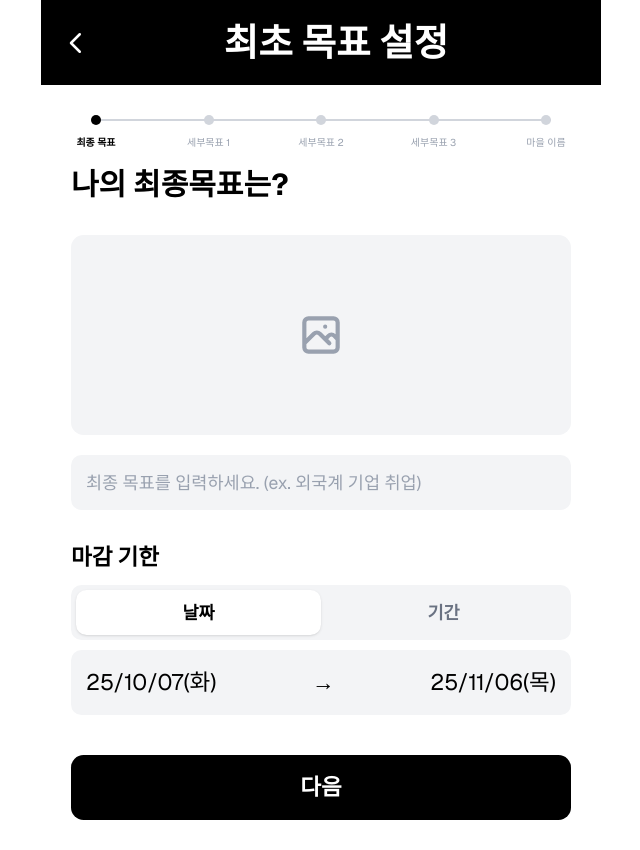
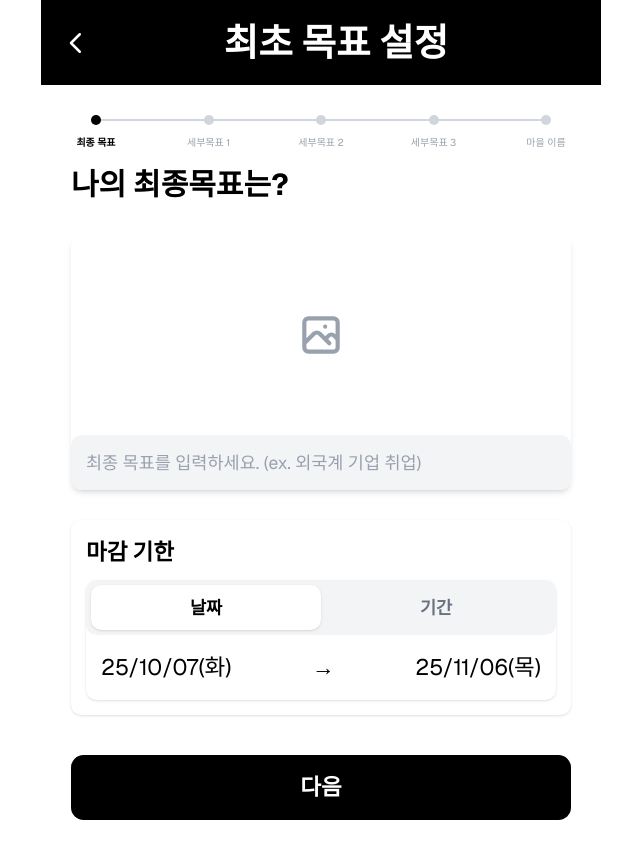
Before and after one commit to Won-Life/TODOJI-Web, a Next.js app: page /goal-setting in a window 1280 px wide. Shown: the whole page, without its empty margins (319-959 px from the left). Built offline with nearby package versions, Linux system fonts and the light colour scheme.

Commit message:
💄 Update final goal, deadline layout and styling on goal-setting page

```diff
--- a/src/app/goal-setting/page.tsx
+++ b/src/app/goal-setting/page.tsx
@@ -148,7 +148,8 @@ const FinalGoalStep = () => {
   return (
     <>
       <h2 className="text-2xl font-bold mb-6">나의 최종목표는?</h2>
-      <div className="w-full h-40 bg-gray-100 rounded-lg flex items-center justify-center mb-4">
+    <div className="flex-col bg-white shadow-md rounded-md mb-6">
+      <div className="w-full h-40 rounded-md  flex items-center justify-center">
         <svg xmlns="http://www.w3.org/2000/svg" className="h-10 w-10 text-gray-400" fill="none" viewBox="0 0 24 24" stroke="currentColor">
             <path strokeLinecap="round" strokeLinejoin="round" strokeWidth={2} d="M4 16l4.586-4.586a2 2 0 012.828 0L16 16m-2-2l1.586-1.586a2 2 0 012.828 0L20 14m-6-6h.01M6 20h12a2 2 0 002-2V6a2 2 0 00-2-2H6a2 2 0 00-2 2v12a2 2 0 002 2z" />
         </svg>
@@ -156,11 +157,16 @@ const FinalGoalStep = () => {
       <input
         type="text"
         placeholder="최종 목표를 입력하세요. (ex. 외국계 기업 취업)"
-        className="w-full bg-gray-100 rounded-md p-3 text-sm placeholder-gray-400 mb-6"
+        className="w-full bg-gray-100 rounded-md p-3 text-sm placeholder-gray-400"
       />
-      <div className="w-full">
+    </div>
+    <div className="w-full shadow rounded-md p-3">
+      <div>
         <p className="font-bold mb-2 text-left">마감 기한</p>
-        <div className="flex bg-gray-100 rounded-md p-1 text-sm mb-2">
+      </div>
+
+      <div className="flex-col bg-white shadow rounded-md ">
+        <div className="flex bg-gray-100 rounded-md text-sm p-1">
           <button
             onClick={() => { setDeadlineType('date'); setIsCalendarOpen(false); }}
             className={`flex-1 p-2 rounded-md font-semibold transition-all ${deadlineType === 'date' ? 'bg-white shadow' : 'bg-transparent text-gray-500'}`}>
@@ -177,7 +183,7 @@ const FinalGoalStep = () => {
           <div>
             <div
               onClick={() => setIsCalendarOpen(!isCalendarOpen)}
-              className="flex items-center justify-between bg-gray-100 rounded-md p-3 cursor-pointer">
+              className="flex items-center justify-between p-3 cursor-pointer">
               <span className={isCalendarOpen ? 'text-red-500' : ''}>{startDate ? formatDate(startDate) : '시작일'}</span>
               <span>→</span>
               <span>{endDate ? formatDate(endDate) : '종료일'}</span>
@@ -191,12 +197,13 @@ const FinalGoalStep = () => {
               value={period}
               onChange={(e) => setPeriod(e.target.value)}
               placeholder="ex. 100"
-              className="w-full bg-gray-100 rounded-md p-3 text-sm placeholder-gray-400 text-right pr-12"
-            />
+              className="w-full p-3 text-sm placeholder-gray-400 text-right pr-12"
+              />
             <span className="absolute right-4 top-1/2 -translate-y-1/2 text-gray-500">일</span>
           </div>
         )}
       </div>
+    </div>
     </>
 );}
 
@@ -216,8 +223,11 @@ const VillageNameStep = () => (
 );
 
 // 세부 목표 설정 페이지
-const SubGoalStep: FC<{ stepNumber: number }> = ({ stepNumber }) => (
-  <>
+const SubGoalStep: FC<{ stepNumber: number }> = ({ stepNumber }) => {
+  const [criteriaType, setCriteriaType] = useState<'self-check' | 'count'>('self-check');
+
+  return (
+    <>
     <h2 className="text-2xl font-bold">세부목표와 행동</h2>
     <h3 className="text-lg font-semibold text-gray-600 mb-6">세부목표 {stepNumber}</h3>
     <div className="w-full text-left space-y-4">
@@ -226,10 +236,10 @@ const SubGoalStep: FC<{ stepNumber: number }> = ({ stepNumber }) => (
         placeholder={`세부목표를 입력하세요. (15자 이내)`}
         className="w-full bg-gray-100 rounded-md p-3 text-sm placeholder-gray-400"
       />
-      <div className="flex items-center justify-between p-3 border border-gray-200 rounded-md">
+      {/* <div className="flex items-center justify-between p-3 border border-gray-200 rounded-md">
         <label htmlFor="period-check" className="text-sm">마감 기한</label>
         <input type="checkbox" id="period-check" className="form-checkbox h-5 w-5 text-black rounded focus:ring-black" />
-      </div>
+      </div> */}
       <div className="border border-gray-200 rounded-md p-3">
         <div className="flex items-center justify-between">
           <label className="text-sm font-bold">목표 달성 기준</label>
@@ -238,8 +248,26 @@ const SubGoalStep: FC<{ stepNumber: number }> = ({ stepNumber }) => (
           </svg>
         </div>
         <div className="mt-2 flex bg-gray-100 rounded-md p-1 text-sm">
-          <button className="flex-1 bg-white rounded-md p-2 font-semibold shadow">스스로 체크하기</button>
-          <button className="flex-1 p-2 text-gray-500">____회 이상 수행</button>
+          <button
+            onClick={() => setCriteriaType('self-check')}
+            className={`flex-1 rounded-md p-2 font-semibold transition-all ${
+              criteriaType === 'self-check'
+                ? 'bg-white shadow'
+                : 'bg-transparent text-gray-500'
+            }`}
+          >
+            스스로 체크하기
+          </button>
+          <button
+            onClick={() => setCriteriaType('count')}
+            className={`flex-1 rounded-md p-2 transition-all ${
+              criteriaType === 'count'
+                ? 'bg-white shadow font-semibold'
+                : 'bg-transparent text-gray-500'
+            }`}
+          >
+            ____회 이상 수행
+          </button>
         </div>
       </div>
       <div className="border border-gray-200 rounded-md p-3">
@@ -251,8 +279,9 @@ const SubGoalStep: FC<{ stepNumber: number }> = ({ stepNumber }) => (
         </div>
       </div>
     </div>
-  </>
-);
+    </>
+  );
+};
 
 
 // 메인 페이지
```
